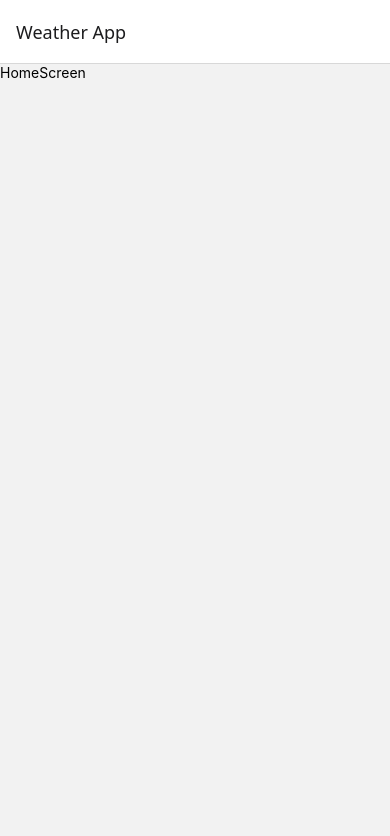
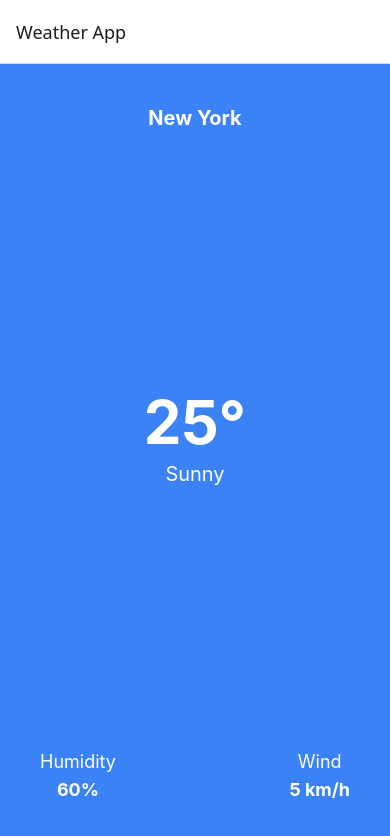
Before and after one commit to AbdulAleemWorks/Weather-App, a React Native app: screen /Home in a window 390 px wide. Shown: the top 836 px of the page. Built offline with nearby package versions, Linux system fonts and the light colour scheme.

Commit message:
Reanimated has been deleted along with worklets , Also installed @react-navigation/native and @react-native/native-stack as a new dependency. Project is not in a running state right now as Navigation needs to be set up properly according to the documentation.

```diff
--- a/App.jsx
+++ b/App.jsx
@@ -8,12 +8,13 @@
 import { StatusBar } from 'react-native';
 import { SafeAreaProvider } from 'react-native-safe-area-context';
 import { RootNavigator } from './app/navigation/navigation';
-import "./global.css";
+import './global.css';
+
 
 function App() {
+  console.log('🚀 App component rendering');
   return (
     <SafeAreaProvider>
-      <StatusBar barStyle="dark-content" />
       <RootNavigator />
     </SafeAreaProvider>
   );
--- a/app/navigation/navigation.js
+++ b/app/navigation/navigation.js
@@ -6,6 +6,7 @@ import HomeScreen from '../screens/HomeScreen';
 const Stack = createNativeStackNavigator();
 
 export function RootNavigator() {
+    console.log('🧭 RootNavigator initializing');
     return (
         <NavigationContainer>
             <Stack.Navigator>
--- a/app/screens/HomeScreen.js
+++ b/app/screens/HomeScreen.js
@@ -1,11 +1,38 @@
 import { Text, View } from 'react-native'
 import React, { Component } from 'react'
+import { SafeAreaView } from 'react-native-safe-area-context'
 
 export class HomeScreen extends Component {
+  componentDidMount() {
+    console.log('✅ HomeScreen component mounted');
+  }
+
   render() {
+    console.log('📱 HomeScreen rendering');
     return (
-      <View>
-        <Text>HomeScreen</Text>
+      <View className="flex-1 bg-blue-500">
+        {/* Location */}
+        <View className="flex-row justify-center mt-10">
+          <Text className="text-white text-xl font-bold">New York</Text>
+        </View>
+
+        {/* Temperature and Condition */}
+        <View className="flex-1 justify-center items-center">
+          <Text className="text-white text-6xl font-bold">25°</Text>
+          <Text className="text-white text-xl mt-2">Sunny</Text>
+        </View>
+
+        {/* Additional Info */}
+        <View className="flex-row justify-between px-10 mb-10">
+          <View className="items-center">
+            <Text className="text-white text-lg">Humidity</Text>
+            <Text className="text-white text-lg font-bold">60%</Text>
+          </View>
+          <View className="items-center">
+            <Text className="text-white text-lg">Wind</Text>
+            <Text className="text-white text-lg font-bold">5 km/h</Text>
+          </View>
+        </View>
       </View>
     )
   }
--- a/babel.config.js
+++ b/babel.config.js
@@ -1,5 +1,4 @@
 module.exports = {
-  presets: ['@react-native/babel-preset'],
-  plugins: ['nativewind/babel'],
-  plugins: ['react-native-reanimated/plugin'],
+  presets: ['@react-native/babel-preset','nativewind/babel'],
+
 };
--- a/index.js
+++ b/index.js
@@ -5,5 +5,5 @@
 import { AppRegistry } from 'react-native';
 import App from './App';
 import { name as appName } from './app.json';
-
+console.log('🚀 Starting the WeatherApp application');
 AppRegistry.registerComponent(appName, () => App);
--- a/package.json
+++ b/package.json
@@ -13,16 +13,16 @@
     "@notifee/react-native": "^9.1.8",
     "@react-native-async-storage/async-storage": "^2.2.0",
     "@react-native/new-app-screen": "0.83.0",
+    "@react-navigation/native": "^7.1.26",
+    "@react-navigation/native-stack": "^7.9.0",
     "nativewind": "^4.2.1",
     "prettier-plugin-tailwindcss": "^0.5.14",
     "react": "19.2.0",
     "react-native": "0.83.0",
     "react-native-heroicons": "^4.0.0",
     "react-native-progress": "^5.0.1",
-    "react-native-reanimated": "^4.2.0",
     "react-native-safe-area-context": "^5.4.0",
     "react-native-svg": "^15.15.1",
-    "react-native-worklets": "^0.7.1",
     "tailwindcss": "^3.4.19"
   },
   "devDependencies": {
@@ -40,7 +40,6 @@
     "@types/react-test-renderer": "^19.1.0",
     "eslint": "^8.19.0",
     "jest": "^29.6.3",
-    "metro-react-native-babel-preset": "^0.77.0",
     "prettier": "^3.7.4",
     "react-test-renderer": "19.2.0",
     "typescript": "^5.8.3"
--- a/tailwind.config.js
+++ b/tailwind.config.js
@@ -1,7 +1,7 @@
 /** @type {import('tailwindcss').Config} */
 module.exports = {
   // NOTE: Update this to include the paths to all files that contain Nativewind classes.
-  content: ["./App.jsx", "./components/**/*.{js,jsx,ts,tsx}"],
+  content: ["./App.jsx", "./app/**/*.{js,jsx,ts,tsx}", "./components/**/*.{js,jsx,ts,tsx}"],
   presets: [require("nativewind/preset")],
   theme: {
     extend: {},
```
Also changed, not shown: 1 other file (tests, documents, lock files or other folders).
